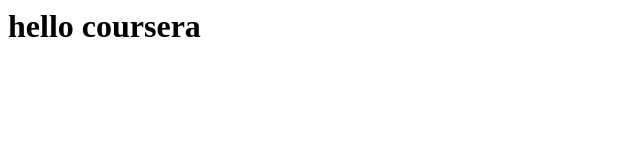
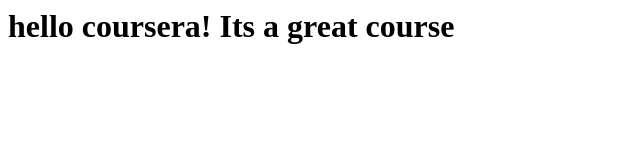
Before and after one commit to semi1390/coursera-test, a plain HTML site: page site/index.html in a window 1280 px wide. Shown: the whole page, without its empty margins (0-640 px from the left). Drawn offline with Linux system fonts and the light colour scheme.

Commit message:
small addition to our page content.

```diff
--- a/site/index.html
+++ b/site/index.html
@@ -3,10 +3,10 @@
     <meta charset="UTF-8">
     <meta http-equiv="X-UA-Compatible" content="IE=edge">
     <meta name="viewport" content="width=device-width, initial-scale=1.0">
-    <title>hello coursera! Its a great course</title>
+    <title>hello coursera</title>
 </head>
 <body>
-    <h1>hello coursera</h1>
+    <h1>hello coursera! Its a great course</h1>
 
 </body>
 </html>
```
